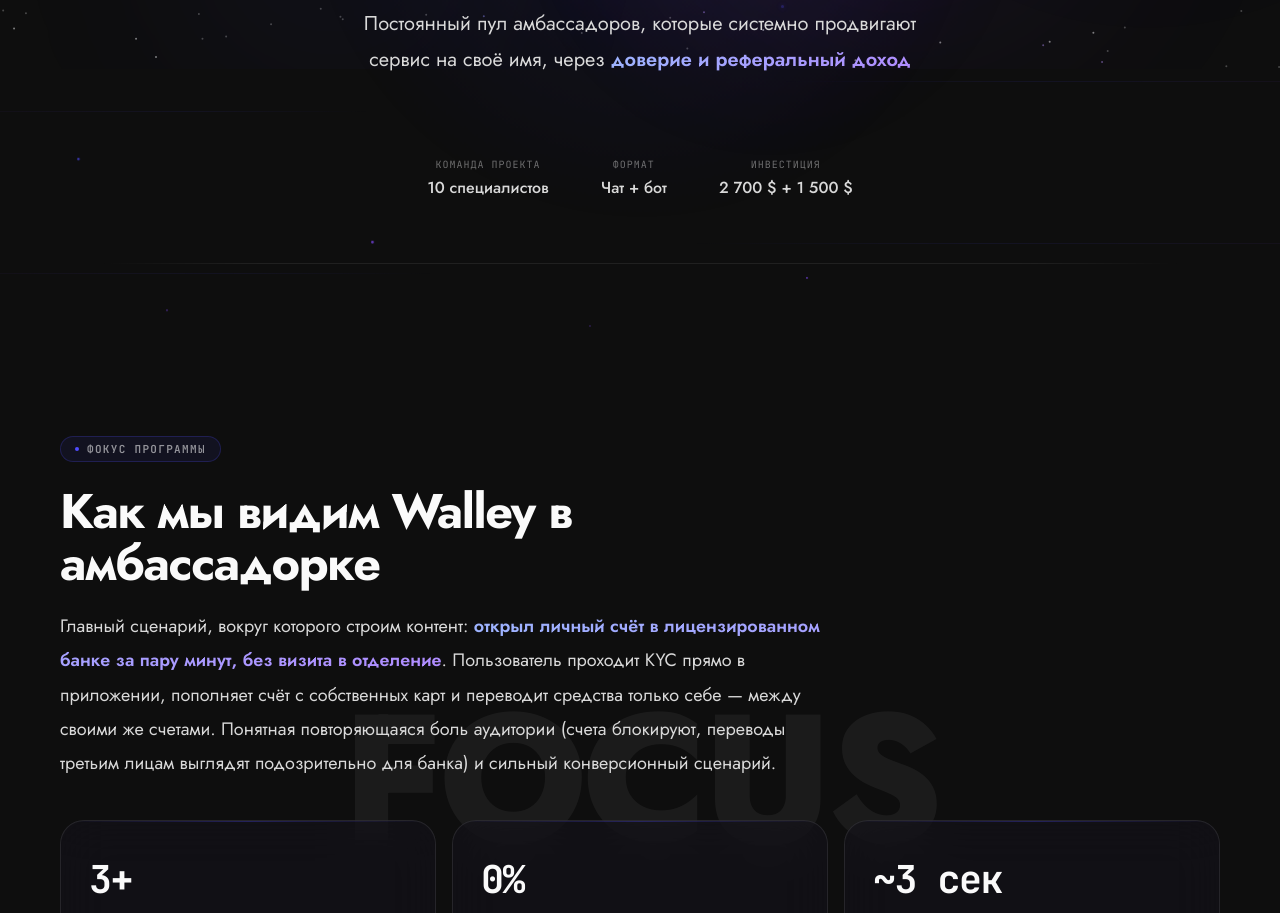
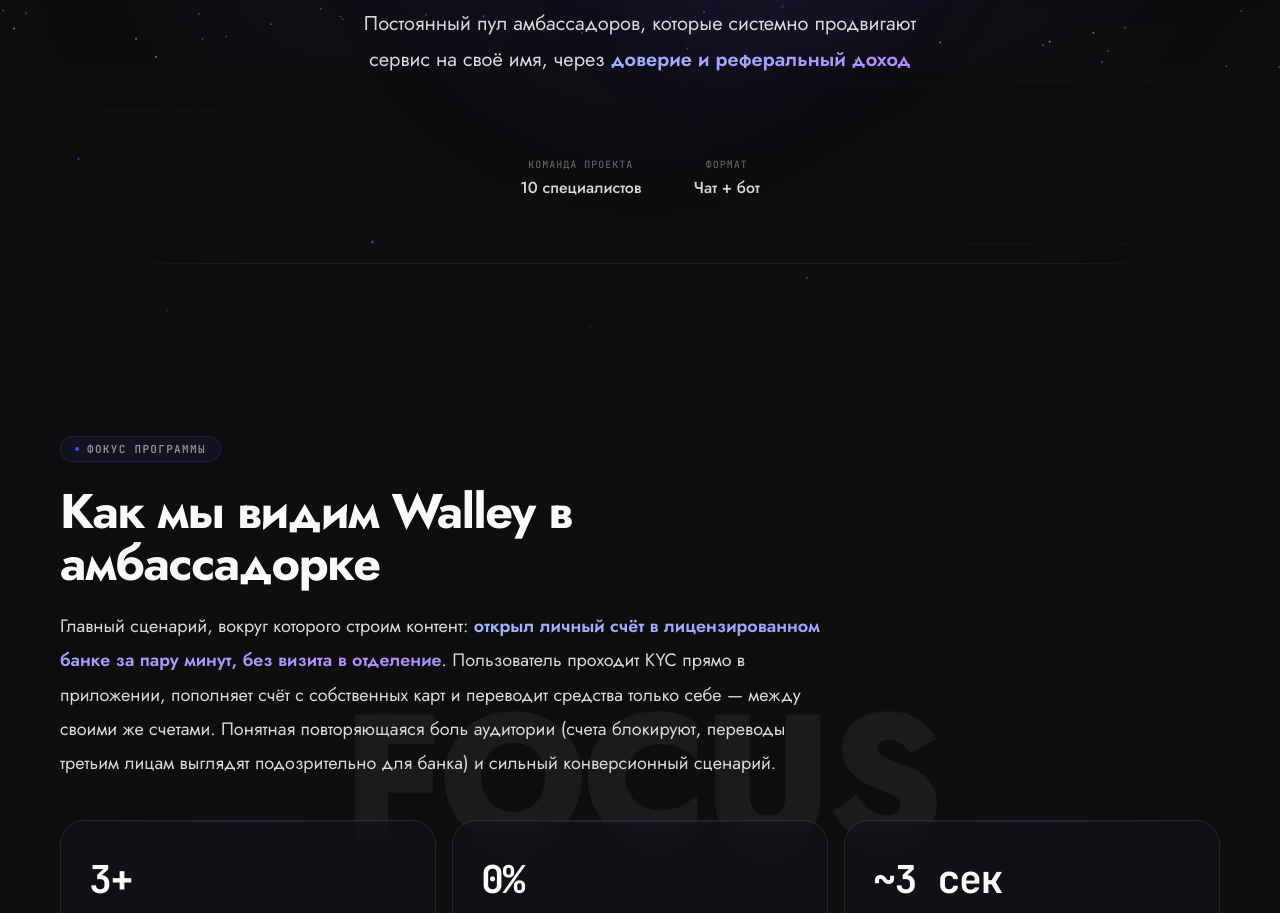
Before and after one commit to sofiialives/walley-ambassador, a plain HTML site: page index.html in a window 1280 px wide. Shown: the part 731-1644 px from the top of the page. Drawn offline with Linux system fonts and the light colour scheme.

Commit message:
fix text

```diff
--- a/index.html
+++ b/index.html
@@ -100,10 +100,6 @@
             <div class="hero__meta-label">Формат</div>
             <div class="hero__meta-value">Чат + бот</div>
           </div>
-          <div class="hero__meta-item">
-            <div class="hero__meta-label">Инвестиция</div>
-            <div class="hero__meta-value">2 700 $ + 1 500 $</div>
-          </div>
         </div>
 
         <div class="divider" style="margin-top:64px;margin-bottom:0"></div>
@@ -155,7 +151,7 @@
         <div class="reveal" data-delay="140">
           <p class="p-body">
             Walley растёт на одном из самых конкурентных рынков — мультибанковские сервисы и агрегаторы для открытия счетов и обмена криптовалюты. Холодная реклама здесь даёт дорогой и
-            нестабильный охват: <span class="hl">аудитория не верит баннерам</span>, выбирает <span class="hl">по рекомендациям знакомых трейдеров</span>, а стоимость привлечения растёт с каждым
+            нестабильный охват: <span class="hl">аудитория не верит баннерам</span>, выбирает <span class="hl">по рекомендациям инфлюенсеров</span>, а стоимость привлечения растёт с каждым
             месяцем.
           </p>
           <p class="p-body">
```
